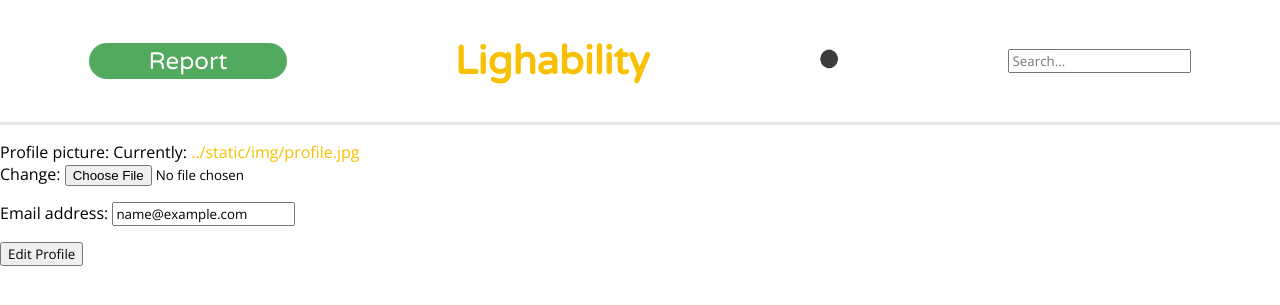
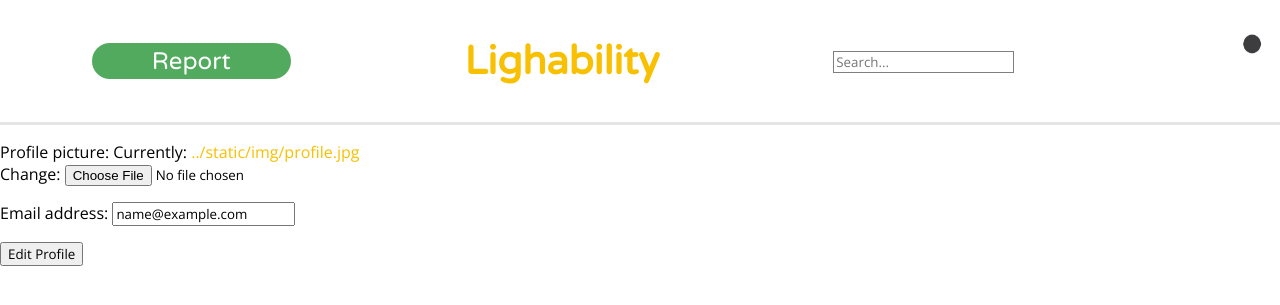
Before and after one commit to MaxTheMonster/Lighability, a Django app: a page that uses templates/base.html in a window 1280 px wide. Shown: the top 305 px of the page. Run offline with Django 3.2, Linux system fonts and the light colour scheme; the visitor is signed in with stand-in values (Sample User, id 1); data comes from the database, SQL or seed files in the repository.

Commit message:
Fixed the user icon

```diff
--- a/static/css/styles.css
+++ b/static/css/styles.css
@@ -91,8 +91,12 @@
             font-size: 1em; } }
         #nav ul#nav__list li.nav__item a:hover {
           color: #766b85; }
+    #nav ul#nav__list li#nav__search input {
+      border: 1px solid rgba(0, 0, 0, 0.5); }
     #nav ul#nav__list li#nav__user #nav__user_icon {
-      position: relative; }
+      position: absolute;
+      top: 2em;
+      right: 1em; }
       #nav ul#nav__list li#nav__user #nav__user_icon #nav__user_icon_details {
         display: none;
         position: absolute;
--- a/static/scss/styles.scss
+++ b/static/scss/styles.scss
@@ -168,10 +168,18 @@
       }
     }
 
+    li#nav__search {
+      input {
+        border: 1px solid rgba(0,0,0,0.5);
+      }
+    }
+
     li#nav__user {
 
       #nav__user_icon {
-        position: relative;
+        position: absolute;
+        top: 2em;
+        right: 1em;
 
         #nav__user_icon_details {
           display: none;
--- a/templates/base.html
+++ b/templates/base.html
@@ -14,6 +14,9 @@
     <ul id="nav__list">
       <li class="nav__item" id="nav__add_company"><a href="{% url 'new_company' %}">Report</a></li>
       <li class="nav__item" id="nav__header"><a href="{% url 'index' %}"><h1>Lighability</h1></a></li>
+      <li class="nav__item" id="nav__search">
+        <input type="text" id="nav__search_bar" placeholder="Search...">
+      </li>
       {% if user.is_authenticated %}
       <li class="nav__item" id="nav__user">
         <div id="nav__user_icon">
@@ -27,9 +30,7 @@
           </div>
         </div>
       </li>
-      <li class="nav__item" id="nav__search">
-        <input type="text" id="nav__search_bar" placeholder="Search...">
-      </li>
+
       {% else %}
 
       <li class="nav__item nav__user_action"><a href="{% url 'login' %}">Login</a></li>
```
Also changed, not shown: templates/add_company.html (+4 -6 lines), 1 other file.
